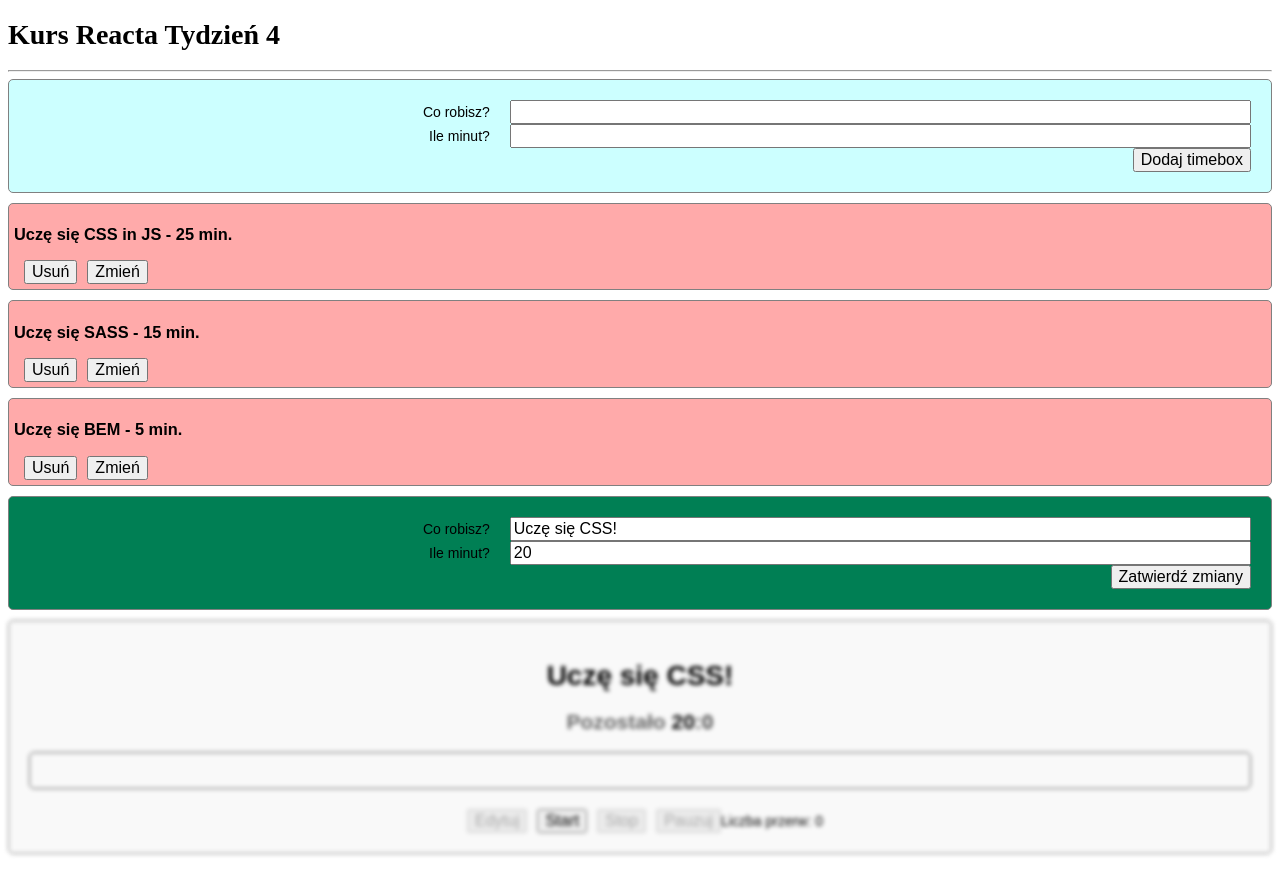
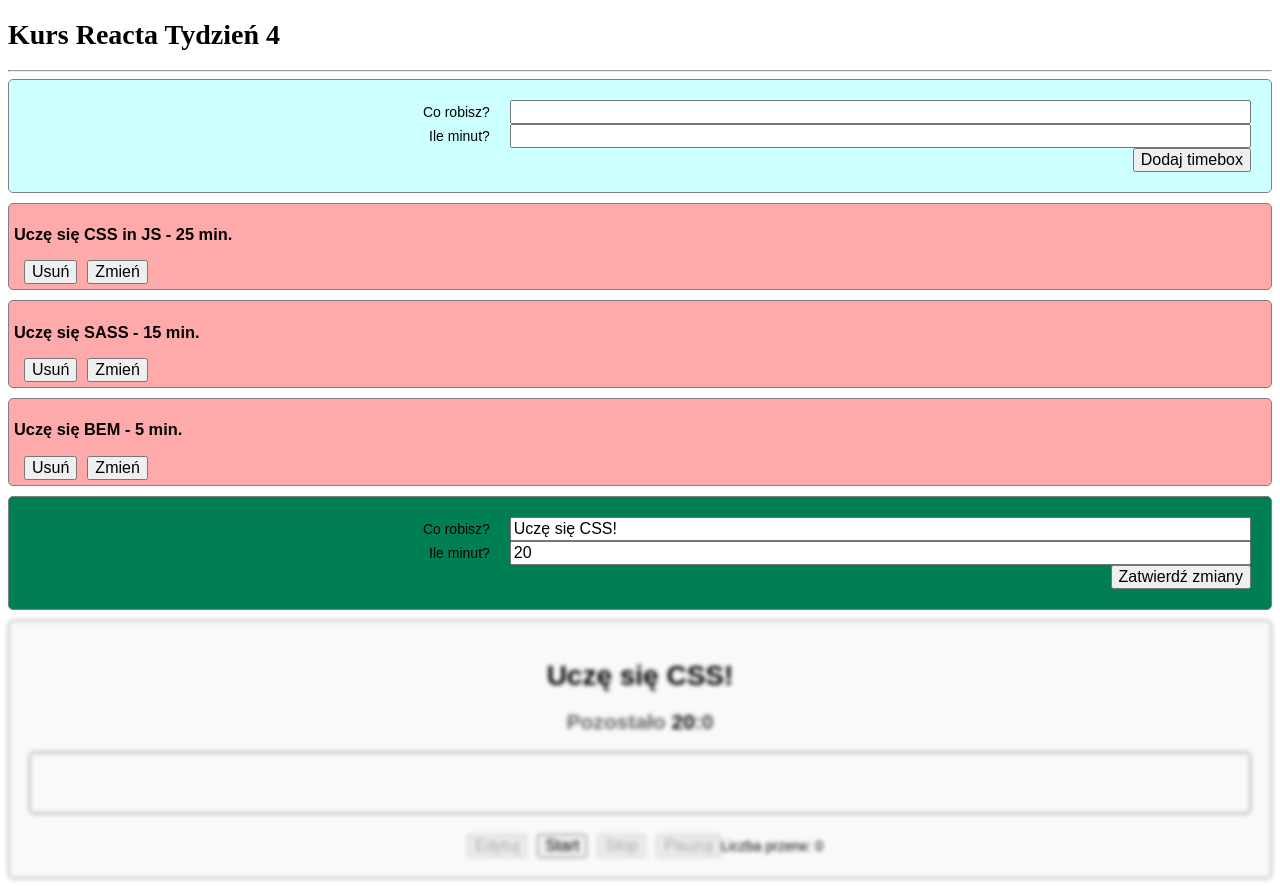
Before and after one commit to bas-adams/react-pomodoro, a React (Create React App) app: page / in a window 1280 px wide. Before the commit the page ends 862 px from the top, so only its background shows below. Built offline with nearby package versions, Linux system fonts and the light colour scheme.

Commit message:
Modify progress bar with properties

```diff
--- a/src/components/CurrentTimebox.js
+++ b/src/components/CurrentTimebox.js
@@ -71,7 +71,12 @@ class CurrentTimebox extends React.Component {
             <div className={`CurrentTimebox ${isEditable ? "inactive" : ""}`}>
                 <h1>{title}</h1>
                 <Clock minutes={minutesLeft} seconds={secondsLeft} className={isPaused ? "inactive" : ""}/>
-                <ProgressBar percent={progressInPercent} className={isPaused ? "inactive" : ""}/>
+                <ProgressBar
+                    percent={progressInPercent}
+                    className={isPaused ? "inactive" : ""}
+                    color="red"
+                    big
+                />
                 <button onClick={onEdit} disabled={isEditable}>Edytuj</button>
                 <button onClick={this.handleStart} disabled={isRunning}>Start</button>
                 <button onClick={this.handleStop} disabled={!isRunning}>Stop</button>
--- a/src/components/ProgressBar.js
+++ b/src/components/ProgressBar.js
@@ -1,8 +1,15 @@
 import React from 'react';
 
-function ProgressBar({ className = "", percent = 33 }) {
+function ProgressBar({ className = "", percent = 33, big = false, color = null }) {
+    let progressClassName = "progress" + className;
+    if (big) {
+        progressClassName += ' progress--big';
+    }
+    if (color === "red") {
+        progressClassName += ' progress--color-red';
+    }
     return (
-        <div className={"progress progress--color-green" + className}>
+        <div className={progressClassName}>
             <div className={"progress__bar"} style={{width: `${percent}%`}}></div>
         </div>
     );
```
